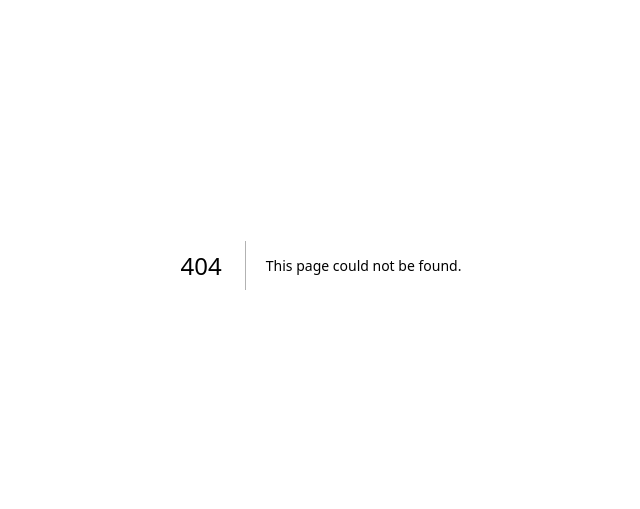
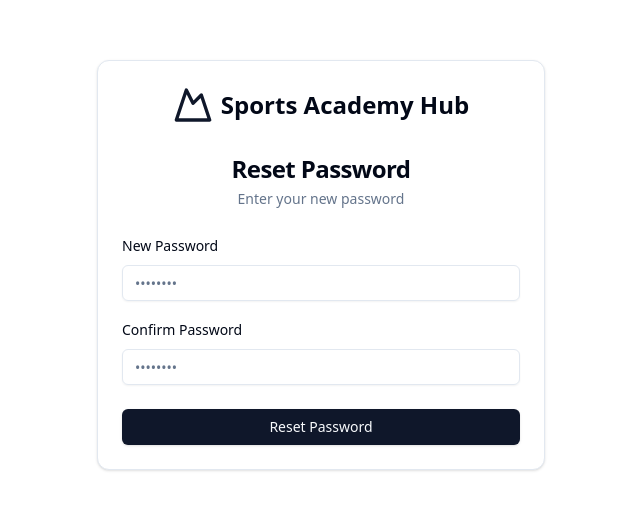
Before and after one commit to baruh-d/shiny-octo-sporty, a Next.js app: page /auth/reset-password in a window 1280 px wide. Before the commit this address had no page. Shown: the part 135-644 px from the top of the page, without its empty margins (319-959 px from the left). Built offline with nearby package versions, Linux system fonts and the light colour scheme; no server answers.

Commit message:
auth done

```diff
--- /dev/null
+++ b/src/app/auth/forgot-password/page.tsx
@@ -0,0 +1,11 @@
+import type { Metadata } from "next"
+import { AuthForm } from "@/app/components/auth/auth-form"
+
+export const metadata: Metadata = {
+  title: "Forgot Password | Sports Academy Hub",
+  description: "Reset your Sports Academy Hub password",
+}
+
+export default function ForgotPasswordPage() {
+  return <AuthForm type="forgot-password" />
+}
--- /dev/null
+++ b/src/app/auth/reset-password/page.tsx
@@ -0,0 +1,136 @@
+"use client"
+
+import { useState } from "react"
+import { useRouter } from "next/navigation"
+import { z } from "zod"
+import { useForm } from "react-hook-form"
+import { zodResolver } from "@hookform/resolvers/zod"
+import { Mountain } from "lucide-react"
+
+import { Button } from "@/components/ui/button"
+import { Input } from "@/components/ui/input"
+import { Label } from "@/components/ui/label"
+import { Alert, AlertDescription } from "@/components/ui/alert"
+import { Card, CardContent, CardDescription, CardFooter, CardHeader, CardTitle } from "@/components/ui/card"
+import { supabase } from "@/lib/supabase/client"
+
+const resetPasswordSchema = z
+  .object({
+    password: z.string().min(6, { message: "Password must be at least 6 characters" }),
+    confirmPassword: z.string().min(6, { message: "Password must be at least 6 characters" }),
+  })
+  .refine((data) => data.password === data.confirmPassword, {
+    message: "Passwords don't match",
+    path: ["confirmPassword"],
+  })
+
+export default function ResetPasswordPage() {
+  const [error, setError] = useState<string | null>(null)
+  const [success, setSuccess] = useState<string | null>(null)
+  const [isLoading, setIsLoading] = useState(false)
+  const router = useRouter()
+
+  const {
+    register,
+    handleSubmit,
+    formState: { errors },
+  } = useForm({
+    resolver: zodResolver(resetPasswordSchema),
+    defaultValues: {
+      password: "",
+      confirmPassword: "",
+    },
+  })
+
+  const onSubmit = async (data: z.infer<typeof resetPasswordSchema>) => {
+    setIsLoading(true)
+    setError(null)
+    setSuccess(null)
+
+    try {
+      const { error } = await supabase.auth.updateUser({
+        password: data.password,
+      })
+
+      if (error) throw error
+
+      setSuccess("Password updated successfully!")
+
+      // Redirect to sign in page after 2 seconds
+      setTimeout(() => {
+        router.push("/auth/signin")
+      }, 2000)
+    } catch (err: unknown) {
+      setError((err as Error).message || "An error occurred. Please try again.")
+    } finally {
+      setIsLoading(false)
+    }
+  }
+
+  return (
+    <div className="flex min-h-screen items-center justify-center p-4">
+      <Card className="w-full max-w-md">
+        <CardHeader className="space-y-1">
+          <div className="flex items-center justify-center mb-6">
+            <Mountain className="h-10 w-10 text-kas-green" />
+            <span className="font-bold text-2xl ml-2">Sports Academy Hub</span>
+          </div>
+          <CardTitle className="text-2xl font-bold text-center">Reset Password</CardTitle>
+          <CardDescription className="text-center">Enter your new password</CardDescription>
+        </CardHeader>
+        <form onSubmit={handleSubmit(onSubmit)}>
+          <CardContent className="space-y-4">
+            {error && (
+              <Alert variant="destructive">
+                <AlertDescription>{error}</AlertDescription>
+              </Alert>
+            )}
+            {success && (
+              <Alert className="bg-kas-green/10 text-kas-green border-kas-green">
+                <AlertDescription>{success}</AlertDescription>
+              </Alert>
+            )}
+            <div className="space-y-2">
+              <Label htmlFor="password">New Password</Label>
+              <Input
+                id="password"
+                placeholder="••••••••"
+                type="password"
+                autoComplete="new-password"
+                disabled={isLoading}
+                {...register("password")}
+              />
+              {errors.password && <p className="text-sm text-red-500">{errors.password.message as string}</p>}
+            </div>
+            <div className="space-y-2">
+              <Label htmlFor="confirmPassword">Confirm Password</Label>
+              <Input
+                id="confirmPassword"
+                placeholder="••••••••"
+                type="password"
+                autoComplete="new-password"
+                disabled={isLoading}
+                {...register("confirmPassword")}
+              />
+              {errors.confirmPassword && (
+                <p className="text-sm text-red-500">{errors.confirmPassword.message as string}</p>
+              )}
+            </div>
+          </CardContent>
+          <CardFooter>
+            <Button type="submit" className="w-full bg-kas-green hover:bg-kas-green/90" disabled={isLoading}>
+              {isLoading ? (
+                <div className="flex items-center justify-center">
+                  <div className="h-4 w-4 border-2 border-white border-t-transparent rounded-full animate-spin mr-2"></div>
+                  Please wait
+                </div>
+              ) : (
+                "Reset Password"
+              )}
+            </Button>
+          </CardFooter>
+        </form>
+      </Card>
+    </div>
+  )
+}
--- /dev/null
+++ b/src/app/auth/signin/page.tsx
@@ -0,0 +1,11 @@
+import type { Metadata } from "next"
+import { AuthForm } from "@/app/components/auth/auth-form"
+
+export const metadata: Metadata = {
+  title: "Sign In | Sports Academy Hub",
+  description: "Sign in to your Sports Academy Hub account",
+}
+
+export default function SignInPage() {
+  return <AuthForm type="signin" />
+}
--- /dev/null
+++ b/src/app/auth/signup/page.tsx
@@ -0,0 +1,21 @@
+import type { Metadata } from "next"
+import { AuthForm } from "@/app/components/auth/auth-form"
+
+export const metadata: Metadata = {
+  title: "Sign Up | Sports Academy Hub",
+  description: "Create a Sports Academy Hub account",
+}
+
+export default function SignUpPage() {
+  return <AuthForm type="signup" />
+}
+
+// This page is for signing up users. It uses the AuthForm component and passes the type "signup" to it.
+// The metadata object contains the title and description for the page, which will be used for SEO purposes.
+// The title is set to "Sign Up | Sports Academy Hub" and the description is "Create a Sports Academy Hub account".
+// The AuthForm component is imported from the "@/components/auth/auth-form" path.
+// The AuthForm component is used to render the sign up form. It takes the type "signup " as a prop, which indicates that this form is for signing up users.
+// The AuthForm component is expected to handle the logic for signing up users, including form validation and submission.
+// The page is exported as a default export, which means it can be used as a route in the Next.js application.
+// The metadata object is also exported so that it can be used by Next.js for SEO purposes.
+// The page is expected to be located at the "/signup" route in the application.
```
Also changed, not shown: middleware.ts (added, +37 -0 lines).
